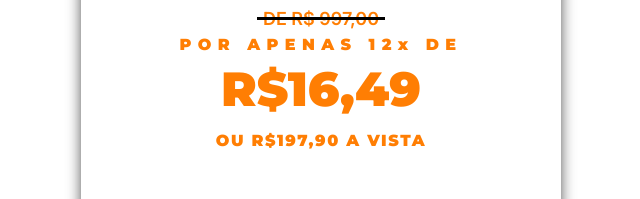
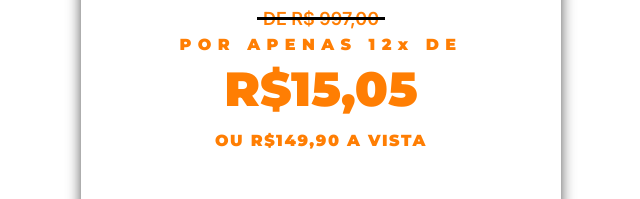
Before and after one commit to BrenoLins01/Breno-Lp, a Next.js app: page /pages/cardPlan in a window 1280 px wide. Shown: the part 239-438 px from the top of the page, without its empty margins (319-959 px from the left). Built offline with nearby package versions, Linux system fonts and the light colour scheme.

Commit message:
Update page.js

```diff
--- a/src/app/pages/cardPlan/page.js
+++ b/src/app/pages/cardPlan/page.js
@@ -23,10 +23,10 @@ export default function CardPlan() {
                     POR APENAS 12x DE
                 </h1>
                 <h1 className={`${montserrat.className} pt-2 text-5xl text-center text-secondaryDefault`}>
-                    R$16,49
+                    R$15,05
                 </h1>
                 <h1 className={`${montserrat.className} tracking-[0.1em]  pt-4 text-md text-center text-secondaryDefault`}>
-                    OU R$197,90 A VISTA
+                    OU R$149,90 A VISTA
                 </h1>
 
                 <div className="mt-10 flex justify-center flex-col items-center">
@@ -136,7 +136,7 @@ export default function CardPlan() {
                     </div>
 
                     <div className='lg:w-80 w-72  m-auto mt-10'>
-                        <a href='www.ccomprar.br'><button className={`${montserrat.className} sm:text-lg tracking-wide hover:brightness-125 duration-200 lg:w-80 w-72 rounded-xl h-14 shadow-shadowButton bg-[#00D208] text-white `}>EU QUERO</button></a>
+                        <a href='https://pay.kiwify.com.br/d2476MO'><button className={`${montserrat.className} sm:text-lg tracking-wide hover:brightness-125 duration-200 lg:w-80 w-72 rounded-xl h-14 shadow-shadowButton bg-[#00D208] text-white `}>EU QUERO</button></a>
                     </div>
                 </div>
             </div>
```
